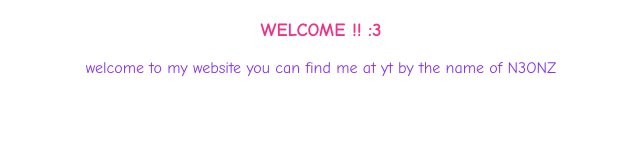
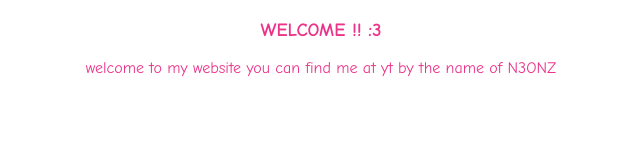
Before and after one commit to n3onz-rbg/N3OONZ, a plain HTML site: page index.html in a window 1280 px wide. Shown: the whole page, without its empty margins (319-959 px from the left). Drawn offline with Linux system fonts and the light colour scheme.

Commit message:
Update index.html

```diff
--- a/index.html
+++ b/index.html
@@ -17,7 +17,7 @@
   <body>
     <div class="center-container">
       <h3 style="color: #eb3489;">WELCOME !! :3</h3>
-      <p style="color: #8634eb;">welcome to my website you can find me at yt by the name of N3ONZ</p>
+      <p style="color: #eb3489;">welcome to my website you can find me at yt by the name of N3ONZ</p>
     </div>
   </body>
 </html>
```
